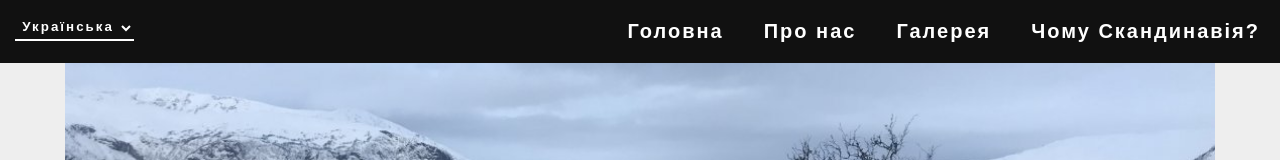
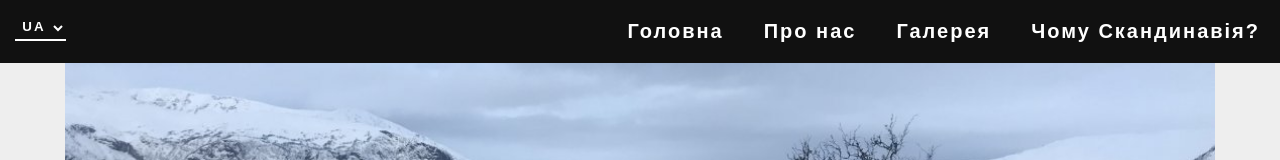
Before and after one commit to BipolarPotato69/Skandinavien.duoling.github.io, a plain HTML site: page about.html in a window 1280 px wide. Shown: the top 160 px of the page. Drawn offline with nearby package versions, Linux system fonts and the light colour scheme.

Commit message:
Update about.html

```diff
--- a/about.html
+++ b/about.html
@@ -18,8 +18,8 @@
 	<body>
 			 <form>
 	    		<select id="lang-switch" style="position: fixed; margin: 15px; z-index: 9000;">
-	        		<option value="en">English</option>
-	        		<option value="ua" selected>Українська</option>
+	        		<option value="en" style="color: black;">EN</option>
+        			<option value="ua" selected style="color: black;">UA</option>
 	    		</select>
 			</form>
 			<ul class="navigation">
```
